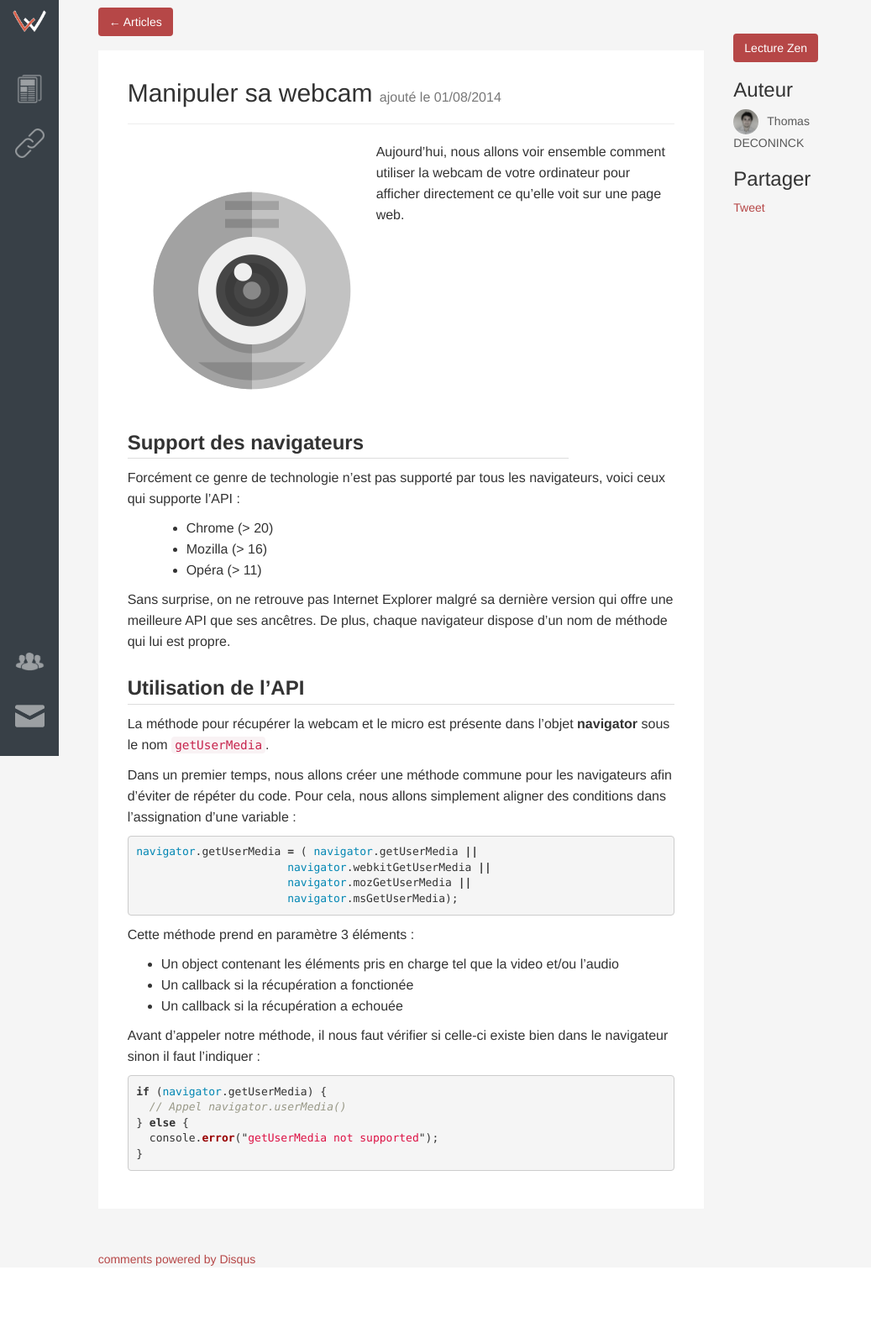
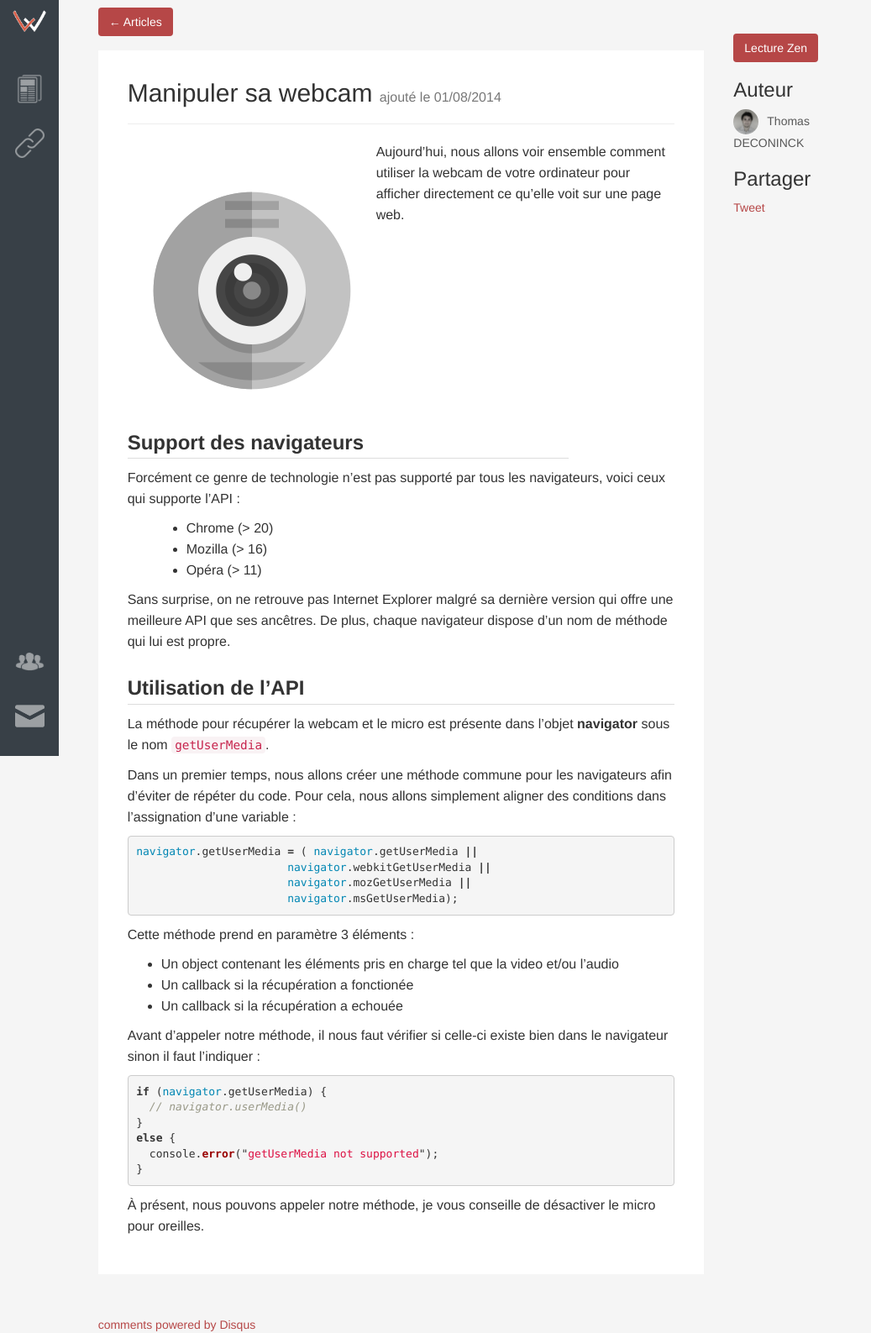
Before and after one commit to Lille-Web/lilleweb.fr, a Jekyll site: the page built from _posts/2014-08-01-manipuler-sa-webcam.md, in a window 1280 px wide. Shown: the whole page at 84% size, without its empty margins (0-1037 px from the left). Built offline with Jekyll 4.4.1, drawn with Linux system fonts in a browser that asks for light colours; comment, search, counter and statistics services are not loaded; before the commit the page ends 1509 px from its top, so only the background shows below that.

Commit message:
Update webcam article

```diff
--- a/_posts/2014-08-01-manipuler-sa-webcam.md
+++ b/_posts/2014-08-01-manipuler-sa-webcam.md
@@ -46,8 +46,11 @@ Avant d'appeler notre méthode, il nous faut vérifier si celle-ci existe bien d
 
 {% highlight js %}
 if (navigator.getUserMedia) {
-  // Appel navigator.userMedia()
-} else {
+  // navigator.userMedia()
+}
+else {
   console.error("getUserMedia not supported");
 }
 {% endhighlight %}
+
+À présent, nous pouvons appeler notre méthode, je vous conseille de désactiver le micro pour oreilles.
```
